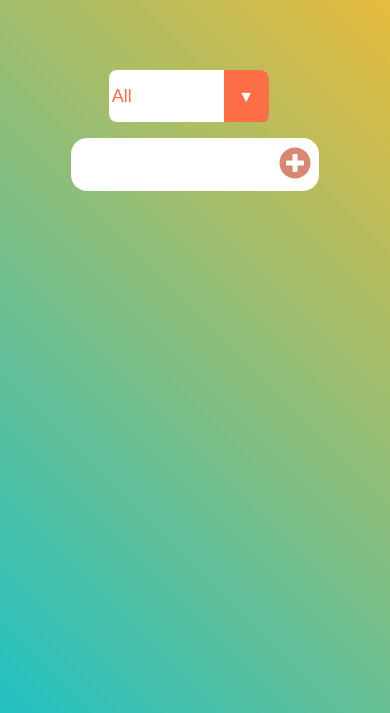
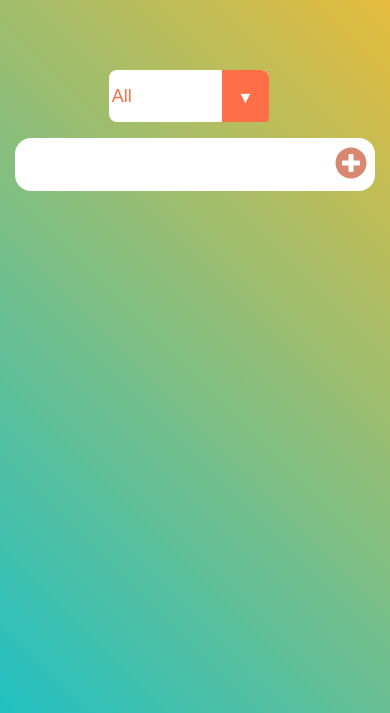
Before and after one commit to SalihTpc/Satostodo, a plain HTML site: page index.html in a window 390 px wide. Shown: the part 131-844 px from the top of the page. Drawn offline with Linux system fonts and the light colour scheme.

Commit message:
new features added

```diff
--- a/style.css
+++ b/style.css
@@ -37,7 +37,7 @@ form input:focus {
 form input {
   border-top-left-radius: 1rem;
   border-bottom-left-radius: 1rem;
-  width: 60%;
+  width: 80%;
   min-width: 200px;
 }
 form button {
@@ -118,6 +118,7 @@ select {
   margin: 1rem 1rem 1rem 0.2rem;
   position: relative;
   overflow: hidden;
+  width: max-content;
 }
 .select::after {
   content: "\25BC";
@@ -125,7 +126,7 @@ select {
   background-color: #ff6f47;
   top: -0px;
   right: 0;
-  padding: 0.9rem;
+  padding: 0.95rem;
   pointer-events: none;
   border-top-right-radius: 0.5rem;
   border-bottom-right-radius: 0.5rem;
@@ -141,6 +142,6 @@ select {
     margin-bottom: 2rem;
   }
   .upper {
-    width: 80%;
+    width: 100%;
   }
 }
```
